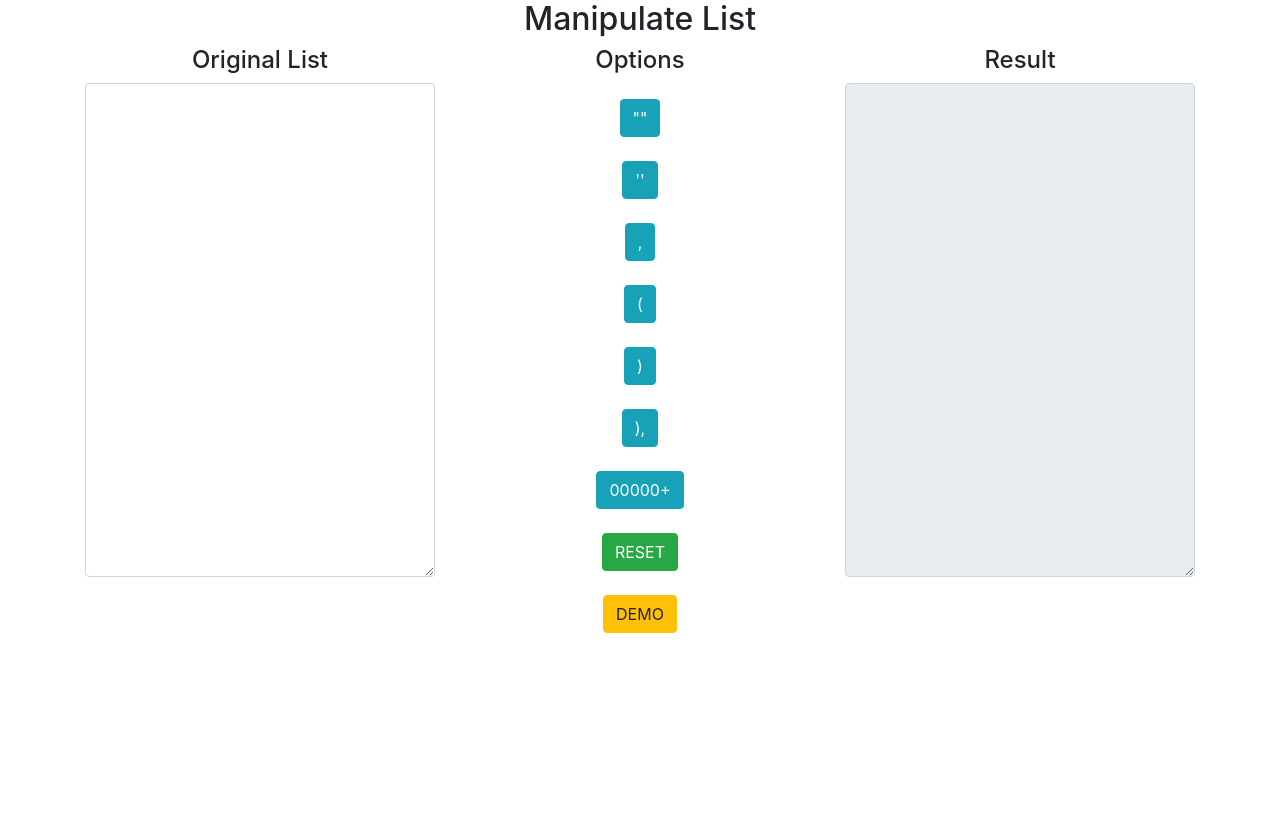
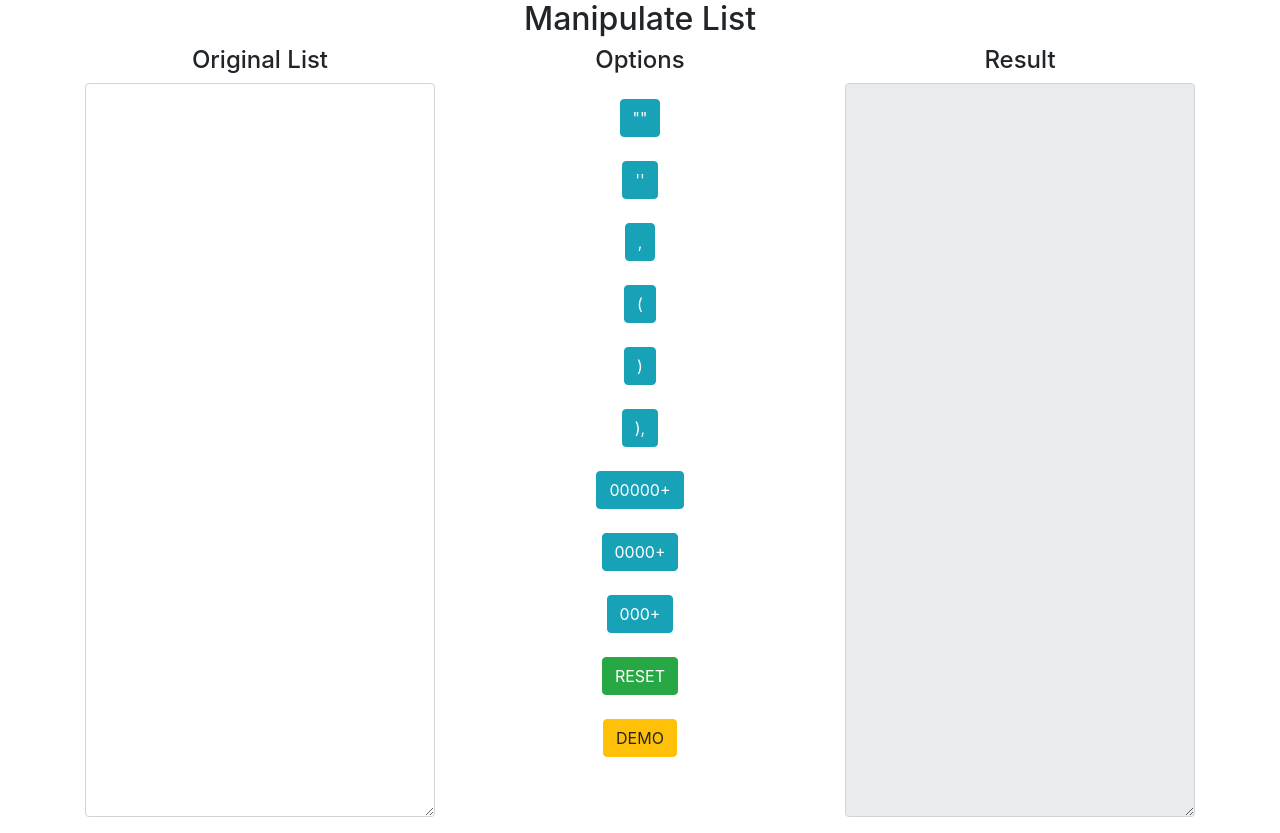
Before and after one commit to mohd-ahsan-mirza/react-projects, a React (Create React App) app in the folder list-manipulator/: page / in a window 1280 px wide. Before the commit the page ends 800 px from the top, so only its background shows below. Built offline with nearby package versions, Linux system fonts and the light colour scheme.

Commit message:
Adding more options for list manipulator

```diff
--- a/list-manipulator/src/components/Manipulator.js
+++ b/list-manipulator/src/components/Manipulator.js
@@ -25,6 +25,8 @@ class Manipulator extends Component{
         this.options.push({id:"5", option:")",selected:false,button:<button id='button5' key="5" type='button' className={this.notSelected} onClick={() => this.updateButtonProperties("5")}>)</button>});
         this.options.push({id:"6", option:"),",selected:false,button:<button id='button6' key="6" type='button' className={this.notSelected} onClick={() => this.updateButtonProperties("6")}>),</button>});
         this.options.push({id:"7", option:"00000+",selected:false,button:<button id='button7' key="7" type='button' className={this.notSelected} onClick={() => this.updateButtonProperties("7")}>00000+</button>});
+        this.options.push({id:"8", option:"0000+",selected:false,button:<button id='button8' key="8" type='button' className={this.notSelected} onClick={() => this.updateButtonProperties("8")}>0000+</button>});
+        this.options.push({id:"9", option:"000+",selected:false,button:<button id='button9' key="9" type='button' className={this.notSelected} onClick={() => this.updateButtonProperties("9")}>000+</button>});
         //Add option here
     }
 
@@ -137,11 +139,41 @@ class Manipulator extends Component{
         }
     }
 
+    appendFourZerostoListElements(){
+        var newListString = "";
+        var selectedOption = this.options.filter(selectedOption => selectedOption.id === "8" && selectedOption.selected === true);
+        var newList = [];
+        if(selectedOption.length!==0){
+            for(var run=0;run<this.manipulatedlistArray.length;run++){
+                var value = "0000"+this.manipulatedlistArray[run];
+                newList.push(value);
+                newListString = newListString+value+"\r\n";
+            }
+            this.setManipulatedList(newList,newListString)
+        }
+    }
+
+    appendThreeZerostoListElements(){
+        var newListString = "";
+        var selectedOption = this.options.filter(selectedOption => selectedOption.id === "9" && selectedOption.selected === true);
+        var newList = [];
+        if(selectedOption.length!==0){
+            for(var run=0;run<this.manipulatedlistArray.length;run++){
+                var value = "000"+this.manipulatedlistArray[run];
+                newList.push(value);
+                newListString = newListString+value+"\r\n";
+            }
+            this.setManipulatedList(newList,newListString)
+        }
+    }
+
     //Add option function
 
     manipulateList(){
         this.manipulatedlistArray = this.originalListArray;
         this.appendFiveZerostoListElements();
+        this.appendFourZerostoListElements();
+        this.appendThreeZerostoListElements();
         this.addDoubleQuotesAroundListElements();
         this.addSingleQuotesAroundListElements();
         this.addCommaBetweenListElements();
@@ -232,7 +264,7 @@ class Manipulator extends Component{
         return <form className="row">
                     <div className="form-group col-lg-4 col-md-4 col-sm-12">
                         <h4 className="text-center col-lg-12 col-md-12 col-sm-12">Original List</h4>
-                        <textarea value={this.state.originalList} onChange={(event) => this.updateOriginalList(event)} className="form-control col-lg-12 col-md-12 col-sm-12" rows="20"></textarea>
+                        <textarea value={this.state.originalList} onChange={(event) => this.updateOriginalList(event)} className="form-control col-lg-12 col-md-12 col-sm-12" rows="30"></textarea>
                     </div>
                     <div className="form-group col-lg-4 col-md-4 col-sm-12">
                         <h4 className="text-center col-lg-12 col-md-12 col-sm-12 mb-4">Options</h4>
@@ -242,7 +274,7 @@ class Manipulator extends Component{
                     </div>
                     <div className="form-group col-lg-4 col-md-4 col-sm-12">
                         <h4 className="text-center col-lg-12 col-md-12 col-sm-12">Result</h4>
-                        <textarea value={this.state.manipulatedList} className="form-control col-lg-12 col-md-12 col-sm-12" rows="20" readOnly></textarea>
+                        <textarea value={this.state.manipulatedList} className="form-control col-lg-12 col-md-12 col-sm-12" rows="30" readOnly></textarea>
                     </div>
                 </form>
     }
```
